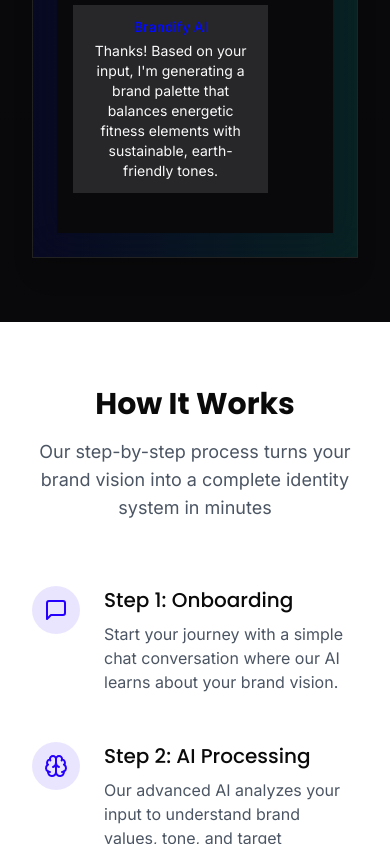
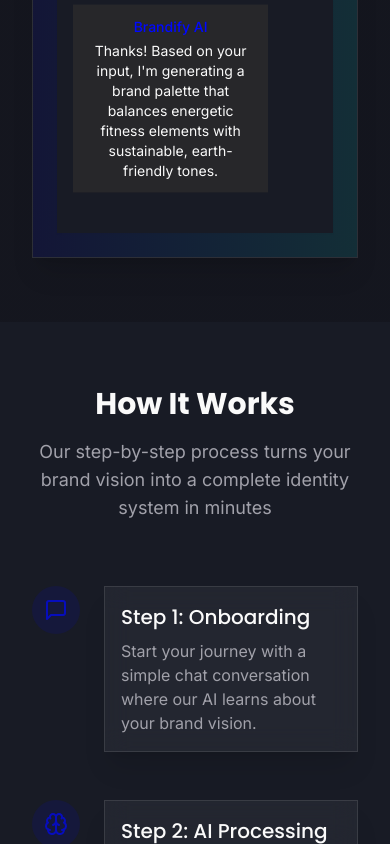
Before and after one commit to Shrikantlala24/Brandify, a React (Vite) app: page / in a window 390 px wide. Shown: the part 1156-2000 px from the top of the page. Built offline with nearby package versions, Linux system fonts and the light colour scheme.

Commit message:
Fix: Resolve no changes error
The AI edits didn't result in any changes to the codebase.

```diff
--- a/src/components/Blog.tsx
+++ b/src/components/Blog.tsx
@@ -28,29 +28,29 @@ const blogPosts = [
 
 const Blog = () => {
   return (
-    <section id="blog" className="w-full py-16 md:py-24 bg-brandify-light">
+    <section id="blog" className="w-full py-16 md:py-24 bg-background">
       <div className="container">
         <div className="text-center mb-16">
-          <h2 className="text-3xl md:text-4xl font-display font-bold text-brandify-dark">
+          <h2 className="text-3xl md:text-4xl font-display font-bold text-foreground">
             Resources & Articles
           </h2>
-          <p className="mt-4 text-lg text-gray-600 max-w-2xl mx-auto">
+          <p className="mt-4 text-lg text-muted-foreground max-w-2xl mx-auto">
             Insights and guidance on branding and identity creation
           </p>
         </div>
 
         <div className="grid grid-cols-1 md:grid-cols-2 lg:grid-cols-3 gap-8 max-w-6xl mx-auto">
           {blogPosts.map((post, index) => (
-            <Card key={index} className="overflow-hidden hover:shadow-md transition-shadow">
-              <div className="aspect-video w-full overflow-hidden bg-gray-100">
+            <Card key={index} className="overflow-hidden hover:shadow-md transition-shadow hover-lift bg-card border border-white/10">
+              <div className="aspect-video w-full overflow-hidden bg-background/50">
                 <img
                   src={post.image}
                   alt={post.title}
-                  className="w-full h-full object-cover object-center"
+                  className="w-full h-full object-cover object-center hover:scale-105 transition-transform duration-500"
                 />
               </div>
               <CardHeader>
-                <div className="flex justify-between text-sm text-gray-500 mb-2">
+                <div className="flex justify-between text-sm text-muted-foreground mb-2">
                   <span>{post.date}</span>
                   <span>{post.readTime}</span>
                 </div>
@@ -58,8 +58,8 @@ const Blog = () => {
                 <CardDescription>{post.description}</CardDescription>
               </CardHeader>
               <CardFooter>
-                <a href="#" className="text-brandify-primary font-medium flex items-center hover:underline">
-                  Read More <ArrowRight className="ml-2 h-4 w-4" />
+                <a href="#" className="text-primary font-medium flex items-center group">
+                  Read More <ArrowRight className="ml-2 h-4 w-4 group-hover:translate-x-1 transition-transform" />
                 </a>
               </CardFooter>
             </Card>
--- a/src/components/CTA.tsx
+++ b/src/components/CTA.tsx
@@ -4,16 +4,16 @@ import { ArrowRight } from "lucide-react";
 
 const CTA = () => {
   return (
-    <section className="w-full py-20 bg-gradient-to-r from-brandify-primary/90 to-brandify-secondary/90 text-white">
+    <section className="w-full py-20 bg-gradient-to-r from-primary/20 to-secondary/20 text-foreground">
       <div className="container text-center">
-        <h2 className="text-3xl md:text-5xl font-display font-bold mb-6 max-w-3xl mx-auto leading-tight">
+        <h2 className="text-3xl md:text-5xl font-display font-bold mb-6 max-w-3xl mx-auto leading-tight text-gradient">
           Get Started with Brandify Today!
         </h2>
-        <p className="text-lg md:text-xl mb-10 max-w-2xl mx-auto opacity-90">
+        <p className="text-lg md:text-xl mb-10 max-w-2xl mx-auto text-muted-foreground">
           Create a professional brand identity in minutes with the power of AI. No design experience required.
         </p>
-        <Button size="lg" variant="secondary" className="bg-white text-brandify-primary hover:bg-gray-100 px-8 py-6 rounded-lg text-lg flex items-center gap-2 mx-auto">
-          Start Building Your Brand <ArrowRight className="h-5 w-5" />
+        <Button size="lg" variant="secondary" className="bg-secondary text-secondary-foreground hover:bg-secondary/90 px-8 py-6 rounded-lg text-lg flex items-center gap-2 mx-auto hover-lift hover-glow group">
+          Start Building Your Brand <ArrowRight className="h-5 w-5 group-hover:translate-x-1 transition-transform" />
         </Button>
       </div>
     </section>
--- a/src/components/HowItWorks.tsx
+++ b/src/components/HowItWorks.tsx
@@ -31,34 +31,34 @@ const steps = [
 
 const HowItWorks = () => {
   return (
-    <section id="how-it-works" className="w-full py-16 md:py-24 bg-white">
+    <section id="how-it-works" className="w-full py-16 md:py-24 bg-card">
       <div className="container">
         <div className="text-center mb-16">
-          <h2 className="text-3xl md:text-4xl font-display font-bold text-brandify-dark">How It Works</h2>
-          <p className="mt-4 text-lg text-gray-600 max-w-2xl mx-auto">
+          <h2 className="text-3xl md:text-4xl font-display font-bold text-foreground">How It Works</h2>
+          <p className="mt-4 text-lg text-muted-foreground max-w-2xl mx-auto">
             Our step-by-step process turns your brand vision into a complete identity system in minutes
           </p>
         </div>
 
         <div className="max-w-4xl mx-auto">
           {steps.map((step, index) => (
-            <div key={index} className="relative flex items-start md:items-center mb-12">
+            <div key={index} className="relative flex items-start md:items-center mb-12 hover-scale group">
               {/* Timeline */}
               {index < steps.length - 1 && (
-                <div className="absolute left-6 top-10 bottom-0 w-0.5 bg-gray-200 hidden md:block"></div>
+                <div className="absolute left-6 top-10 bottom-0 w-0.5 bg-primary/20 hidden md:block group-hover:bg-primary transition-colors duration-300"></div>
               )}
 
               {/* Icon */}
               <div className="relative flex-shrink-0 mr-6">
-                <div className="w-12 h-12 rounded-full bg-brandify-primary/10 flex items-center justify-center">
-                  <step.icon className="h-6 w-6 text-brandify-primary" />
+                <div className="w-12 h-12 rounded-full bg-primary/10 flex items-center justify-center group-hover:bg-primary/20 transition-colors duration-300">
+                  <step.icon className="h-6 w-6 text-primary animate-pulse-slow" />
                 </div>
               </div>
 
               {/* Content */}
-              <div className="flex-grow">
-                <h3 className="text-xl font-display font-medium text-brandify-dark mb-2">{step.title}</h3>
-                <p className="text-gray-600">{step.description}</p>
+              <div className="flex-grow glass-card p-4 rounded-lg">
+                <h3 className="text-xl font-display font-medium text-foreground mb-2">{step.title}</h3>
+                <p className="text-muted-foreground">{step.description}</p>
               </div>
             </div>
           ))}
--- a/src/components/Navbar.tsx
+++ b/src/components/Navbar.tsx
@@ -1,3 +1,4 @@
+
 import { Button } from "@/components/ui/button";
 import { Brain, Menu, X } from "lucide-react";
 import { useState } from "react";
@@ -40,31 +41,31 @@ const Navbar = () => {
 
       {/* Mobile navigation */}
       {isMenuOpen && (
-        <div className="md:hidden fixed inset-0 bg-white z-40 pt-20">
+        <div className="md:hidden fixed inset-0 bg-card z-40 pt-20">
           <div className="flex flex-col items-center space-y-6 p-6">
             <a
               href="#how-it-works"
-              className="text-lg font-medium hover:text-brandify-primary transition-colors"
+              className="text-lg font-medium hover:text-primary transition-colors"
               onClick={() => setIsMenuOpen(false)}
             >
               How It Works
             </a>
             <a
               href="#features"
-              className="text-lg font-medium hover:text-brandify-primary transition-colors"
+              className="text-lg font-medium hover:text-primary transition-colors"
               onClick={() => setIsMenuOpen(false)}
             >
               Features
             </a>
             <a
               href="#blog"
-              className="text-lg font-medium hover:text-brandify-primary transition-colors"
+              className="text-lg font-medium hover:text-primary transition-colors"
               onClick={() => setIsMenuOpen(false)}
             >
               Blog
             </a>
             <Button
-              className="bg-brandify-primary hover:bg-brandify-primary/90 w-full"
+              className="bg-primary hover:bg-primary/90 w-full"
               onClick={() => setIsMenuOpen(false)}
             >
               Get Started
--- a/src/index.css
+++ b/src/index.css
@@ -1,20 +1,21 @@
+
 @tailwind base;
 @tailwind components;
 @tailwind utilities;
 
 @layer base {
   :root {
-    --background: 240 10% 3.9%;
+    --background: 230 20% 10%;
     --foreground: 0 0% 98%;
-    --card: 240 10% 3.9%;
+    --card: 230 20% 12%;
     --card-foreground: 0 0% 98%;
-    --popover: 240 10% 3.9%;
+    --popover: 230 20% 12%;
     --popover-foreground: 0 0% 98%;
     --primary: 238 100% 50%;
     --primary-foreground: 0 0% 98%;
     --secondary: 180 100% 50%;
     --secondary-foreground: 0 0% 98%;
-    --accent: 199 100% 50%;
+    --accent: 199 100% 60%;
     --accent-foreground: 0 0% 98%;
     --muted: 240 3.7% 15.9%;
     --muted-foreground: 240 5% 64.9%;
@@ -58,6 +59,20 @@
   .text-gradient {
     @apply bg-gradient-to-r from-primary via-secondary to-accent bg-clip-text text-transparent;
   }
+
+  .animate-shimmer {
+    animation: shimmer 2s linear infinite;
+    background: linear-gradient(90deg, transparent, rgba(255, 255, 255, 0.1), transparent);
+    background-size: 200% 100%;
+  }
+
+  .hover-scale {
+    @apply transition-transform duration-200 hover:scale-105;
+  }
+
+  .glass-card {
+    @apply bg-white/5 backdrop-blur-md border border-white/10 shadow-xl;
+  }
 }
 
 @keyframes float {
@@ -66,6 +81,15 @@
   }
   50% {
     transform: translateY(-10px);
+  }
+}
+
+@keyframes shimmer {
+  0% {
+    background-position: -200% 0;
+  }
+  100% {
+    background-position: 200% 0;
   }
 }
 
```
Also changed, not shown: src/components/Hero.tsx (+7 -6 lines).
